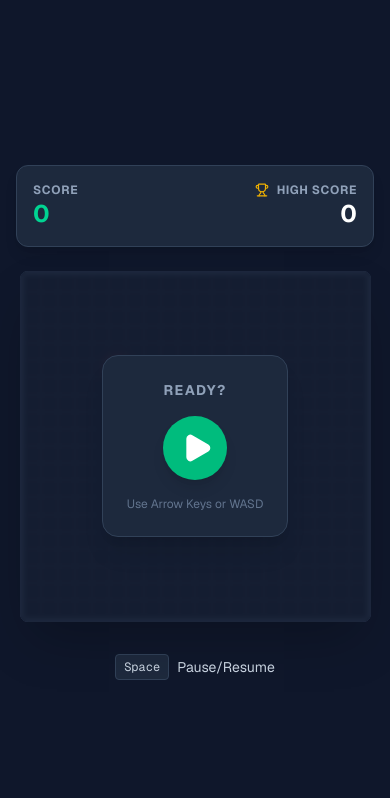
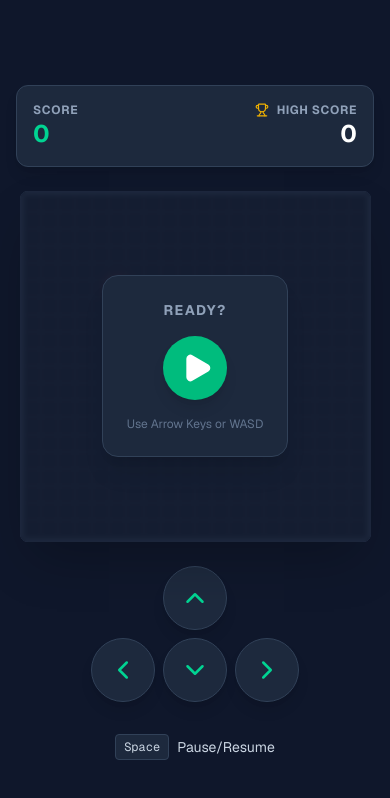
Before and after one commit to Amrwaheed72/Snake-Game, a Next.js app: page / in a window 390 px wide. Shown: the top 798 px of the page. Built offline with nearby package versions, Linux system fonts and the light colour scheme.

Commit message:
enabling the mobile

```diff
--- a/app/page.tsx
+++ b/app/page.tsx
@@ -8,7 +8,12 @@ import useGenerateFood from "./hooks/useGenerateFood";
 import { Direction, Point } from "./types";
 import useGameLoop from "./hooks/useGameLoop";
 import useKeyboardControls from "./hooks/useKeyboardControls";
-
+import {
+  ChevronUp,
+  ChevronDown,
+  ChevronLeft,
+  ChevronRight,
+} from "lucide-react";
 const GRID_SIZE = 20;
 const INITIAL_SPEED = 150;
 const INITIAL_SNAKE: Point[] = [
@@ -139,7 +144,6 @@ export default function SnakeGame() {
                   top: `${segment.y * 5}%`,
                   backgroundColor: isHead ? "#34d399" : "#10b981",
                   opacity: isHead ? 1 : 0.9,
-                  // بنخلي مدة الحركة نفس سرعة اللعبة بالظبط عشان ميبقاش فيه تقطيع
                   transitionDuration: `${speed}ms`,
                 }}
               >
@@ -191,7 +195,53 @@ export default function SnakeGame() {
           </div>
         )}
       </div>
-
+      {/* --- Mobile Controls (Visible only on mobile) --- */}
+      <div className="grid grid-cols-3 gap-2 mt-6 md:hidden">
+        {/* الصف الأول: زرار فوق في النص */}
+        <div /> {/* مكان فاضي */}
+        <button
+          title="up"
+          className="w-16 h-16 bg-slate-800 rounded-full flex items-center justify-center shadow-lg active:bg-slate-700 active:scale-95 transition-all border border-slate-700"
+          onClick={() => {
+            if (currentDirRef.current !== "DOWN") setDirection("UP");
+            setIsPaused(false);
+          }}
+        >
+          <ChevronUp size={30} className="text-emerald-400" />
+        </button>
+        <div /> {/* مكان فاضي */}
+        {/* الصف الثاني: شمال - تحت - يمين */}
+        <button
+          title="left"
+          className="w-16 h-16 bg-slate-800 rounded-full flex items-center justify-center shadow-lg active:bg-slate-700 active:scale-95 transition-all border border-slate-700"
+          onClick={() => {
+            if (currentDirRef.current !== "RIGHT") setDirection("LEFT");
+            setIsPaused(false);
+          }}
+        >
+          <ChevronLeft size={30} className="text-emerald-400" />
+        </button>
+        <button
+          title="down"
+          className="w-16 h-16 bg-slate-800 rounded-full flex items-center justify-center shadow-lg active:bg-slate-700 active:scale-95 transition-all border border-slate-700"
+          onClick={() => {
+            if (currentDirRef.current !== "UP") setDirection("DOWN");
+            setIsPaused(false);
+          }}
+        >
+          <ChevronDown size={30} className="text-emerald-400" />
+        </button>
+        <button
+          title="right"
+          className="w-16 h-16 bg-slate-800 rounded-full flex items-center justify-center shadow-lg active:bg-slate-700 active:scale-95 transition-all border border-slate-700"
+          onClick={() => {
+            if (currentDirRef.current !== "LEFT") setDirection("RIGHT");
+            setIsPaused(false);
+          }}
+        >
+          <ChevronRight size={30} className="text-emerald-400" />
+        </button>
+      </div>
       {/* Controls Hint */}
       <div className="mt-8 flex gap-4 text-slate-300 text-sm">
         <div className="flex items-center gap-2">
```
